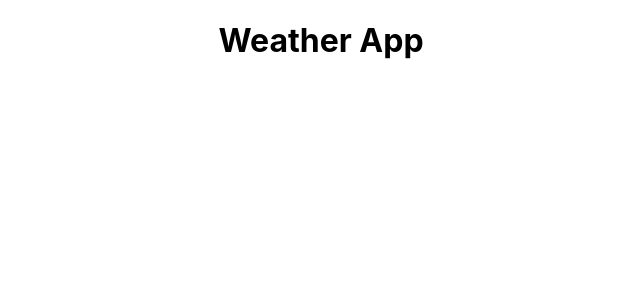
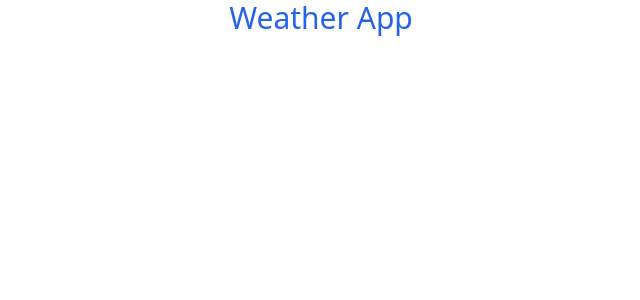
Before and after one commit to slimawill/Weather-App, a React (Create React App) app in the folder weather-app/: page / in a window 1280 px wide. Shown: the top 300 px of the page, without its empty margins (319-959 px from the left). Built offline with nearby package versions, Linux system fonts and the light colour scheme.

Commit message:
init tailwind

```diff
--- a/weather-app/package.json
+++ b/weather-app/package.json
@@ -34,5 +34,8 @@
       "last 1 firefox version",
       "last 1 safari version"
     ]
+  },
+  "devDependencies": {
+    "tailwindcss": "^3.3.2"
   }
 }
--- a/weather-app/src/App.js
+++ b/weather-app/src/App.js
@@ -3,7 +3,7 @@ import './App.css';
 function App() {
   return (
     <div className="App">
-      <h1>Weather App</h1>
+      <h1 class="text-blue-600 text-3xl">Weather App</h1>
     </div>
   );
 }
--- a/weather-app/src/index.css
+++ b/weather-app/src/index.css
@@ -1,13 +1,3 @@
-body {
-  margin: 0;
-  font-family: -apple-system, BlinkMacSystemFont, 'Segoe UI', 'Roboto', 'Oxygen',
-    'Ubuntu', 'Cantarell', 'Fira Sans', 'Droid Sans', 'Helvetica Neue',
-    sans-serif;
-  -webkit-font-smoothing: antialiased;
-  -moz-osx-font-smoothing: grayscale;
-}
-
-code {
-  font-family: source-code-pro, Menlo, Monaco, Consolas, 'Courier New',
-    monospace;
-}
+@tailwind base;
+@tailwind components;
+@tailwind utilities;
--- /dev/null
+++ b/weather-app/tailwind.config.js
@@ -0,0 +1,10 @@
+/** @type {import('tailwindcss').Config} */
+module.exports = {
+  content: [
+    "./src/**/*.{js,jsx,ts,tsx}",
+  ],
+  theme: {
+    extend: {},
+  },
+  plugins: [],
+}
```
Also changed, not shown: 1 other file (tests, documents, lock files or other folders).
